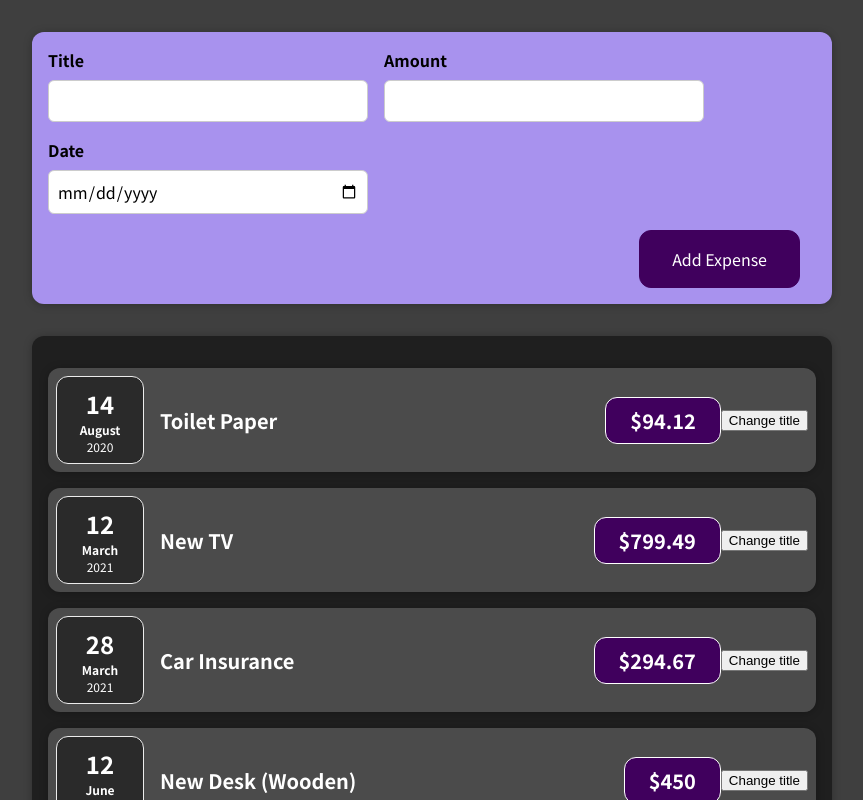
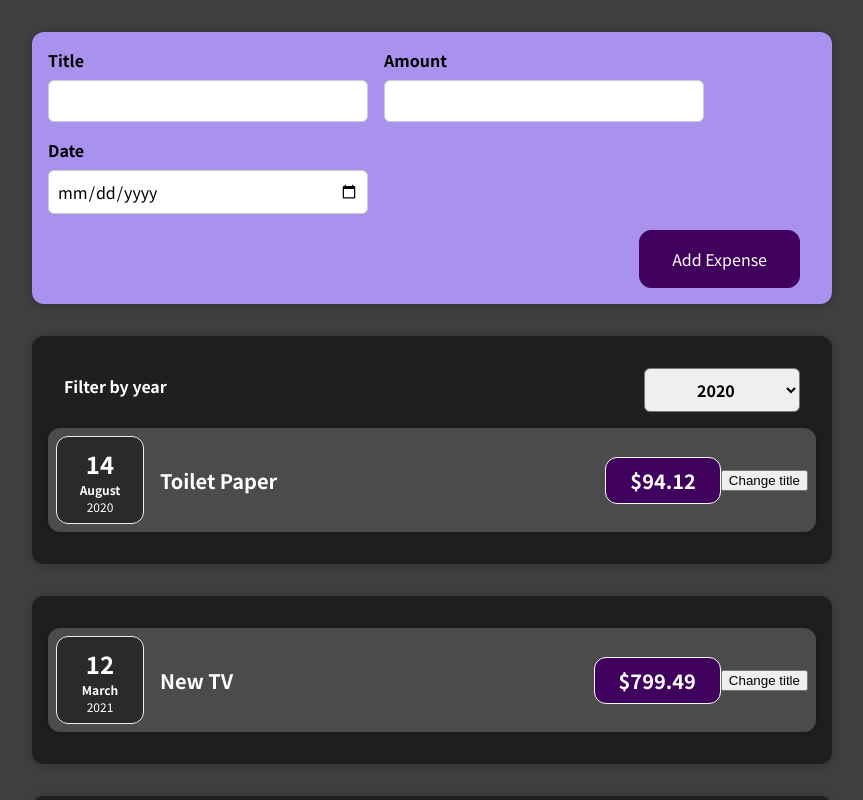
Before and after one commit to GlaucusJoseph/FirstReactApp, a React (Create React App) app: page / in a window 1280 px wide. Shown: the top 800 px of the page, without its empty margins (208-1071 px from the left). Built offline with nearby package versions, Linux system fonts and the light colour scheme.

Commit message:
Final modulo 4

```diff
--- a/src/App.js
+++ b/src/App.js
@@ -23,12 +23,18 @@ const App = () => {
       date: new Date(2021, 5, 12),
     },
   ];
+
+  const addExpenseHandler = (expense) => {
+    console.log("In app.js");
+    console.log(expense);
+  };
+
   return (
     <div>
-      <NewExpense/>
+      <NewExpense onAddExpense={addExpenseHandler} />
       <Expeses expenses={expenses} />
     </div>
   );
-}
+};
 
 export default App;
--- a/src/components/Expenses/Expenses.js
+++ b/src/components/Expenses/Expenses.js
@@ -1,31 +1,54 @@
+import React, { useState } from "react";
 import ExpenseItem from "./ExpenseItem";
+import Card from "../UI/Card";
+import ExpensesFilter from "./ExpensesFilter";
 import "./Expenses.css";
 
 const Expenses = (props) => {
+  const [filteredYear, setFilteredYear] = useState("2020");
+
+  const filterChangeHandler = (selectedYear) => {
+    setFilteredYear(selectedYear);
+  };
+
   return (
-    <div className="expenses">
+    <>
+      <div>
+        <Card className="expenses">
+          <ExpensesFilter
+            selected={filteredYear}
+            onChangeFilter={filterChangeHandler}
+          />
           <ExpenseItem
             title={props.expenses[0].title}
             amount={props.expenses[0].amount}
             date={props.expenses[0].date}
           />
+        </Card>
+        <Card className="expenses">
           <ExpenseItem
             title={props.expenses[1].title}
             amount={props.expenses[1].amount}
             date={props.expenses[1].date}
           />
+        </Card>
+        <Card className="expenses">
           <ExpenseItem
             title={props.expenses[2].title}
             amount={props.expenses[2].amount}
             date={props.expenses[2].date}
           />
+        </Card>
+        <Card className="expenses">
           <ExpenseItem
             title={props.expenses[3].title}
             amount={props.expenses[3].amount}
             date={props.expenses[3].date}
           />
+        </Card>
       </div>
+    </>
   );
-}
+};
 
 export default Expenses;
--- /dev/null
+++ b/src/components/Expenses/ExpensesFilter.css
@@ -0,0 +1,24 @@
+.expenses-filter {
+  color: white;
+  padding: 0 1rem;
+}
+
+.expenses-filter__control {
+  display: flex;
+  width: 100%;
+  align-items: center;
+  justify-content: space-between;
+  margin: 1rem 0;
+}
+
+.expenses-filter label {
+  font-weight: bold;
+  margin-bottom: 0.5rem;
+}
+
+.expenses-filter select {
+  font: inherit;
+  padding: 0.5rem 3rem;
+  font-weight: bold;
+  border-radius: 6px;
+}
--- /dev/null
+++ b/src/components/Expenses/ExpensesFilter.js
@@ -0,0 +1,25 @@
+import React from "react";
+
+import "./ExpensesFilter.css";
+
+const ExpensesFilter = (props) => {
+  const dropdownChangeHandler = (event) => {
+    props.onChangeFilter(event.target.value);
+  };
+
+  return (
+    <div className="expenses-filter">
+      <div className="expenses-filter__control">
+        <label>Filter by year</label>
+        <select value={props.selected} onChange={dropdownChangeHandler}>
+          <option value="2022">2022</option>
+          <option value="2021">2021</option>
+          <option value="2020">2020</option>
+          <option value="2019">2019</option>
+        </select>
+      </div>
+    </div>
+  );
+};
+
+export default ExpensesFilter;
--- a/src/components/NewExpense/ExpenseForm.js
+++ b/src/components/NewExpense/ExpenseForm.js
@@ -2,7 +2,7 @@ import React, { useState } from "react";
 
 import "./ExpenseForm.css";
 
-const ExpenseForm = () => {
+const ExpenseForm = (props) => {
   const [enteredTitle, setEnteredTitle] = useState("");
   const [enteredAmount, setEnteredAmount] = useState("");
   const [enteredDate, setEnteredDate] = useState("");
@@ -28,7 +28,7 @@ const ExpenseForm = () => {
       date: new Date(enteredDate),
     };
 
-    console.log(expenseData);
+    props.onSaveExpenseData(expenseData);
     setEnteredTitle("");
     setEnteredAmount("");
     setEnteredDate("");
--- a/src/components/NewExpense/NewExpense.js
+++ b/src/components/NewExpense/NewExpense.js
@@ -2,10 +2,18 @@ import React from "react";
 import ExpenseForm from "./ExpenseForm";
 import "./NewExpense.css";
 
-const NewExpense = () => {
+const NewExpense = (props) => {
+  const saveExpenseDataHandler = (enteredExpanseDate) => {
+    const expenseData = {
+      ...enteredExpanseDate,
+      id: Math.random().toString(),
+    };
+    props.onAddExpense(expenseData);
+  };
+
   return (
     <div className="new-expense">
-      <ExpenseForm />
+      <ExpenseForm onSaveExpenseData={saveExpenseDataHandler} />
     </div>
   );
 };
```
Also changed, not shown: src/components/NewExpense/ExpenseForm.css (line endings or trailing spaces), src/components/NewExpense/NewExpense.css (line endings or trailing spaces), src/components/UI/Card.css (line endings or trailing spaces), src/components/UI/Card.js (line endings or trailing spaces), 1 other file (tests, documents, lock files or other folders). Lines whose indentation alone changed are shown as unchanged.
